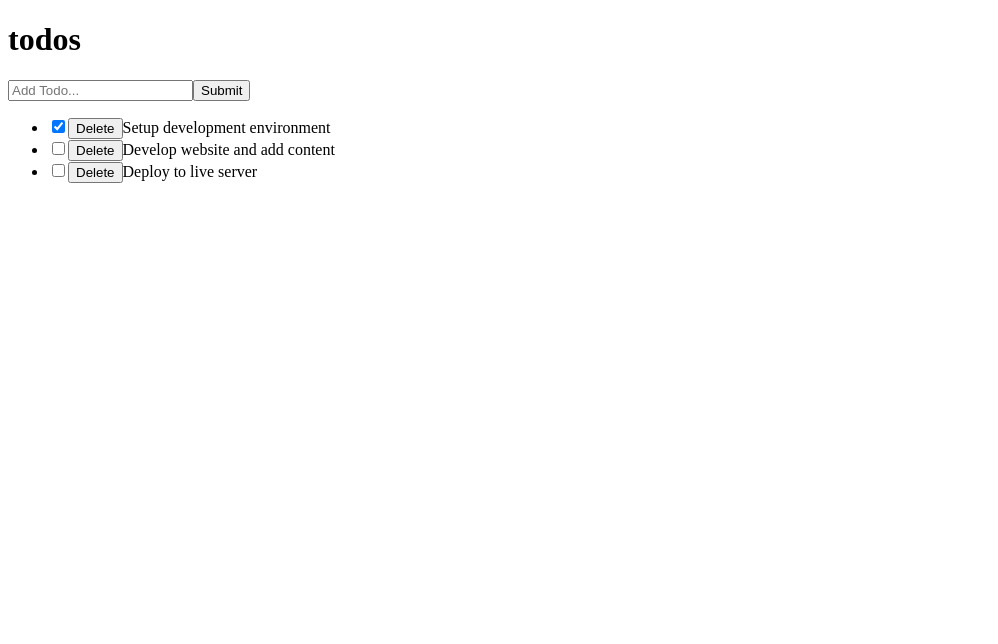
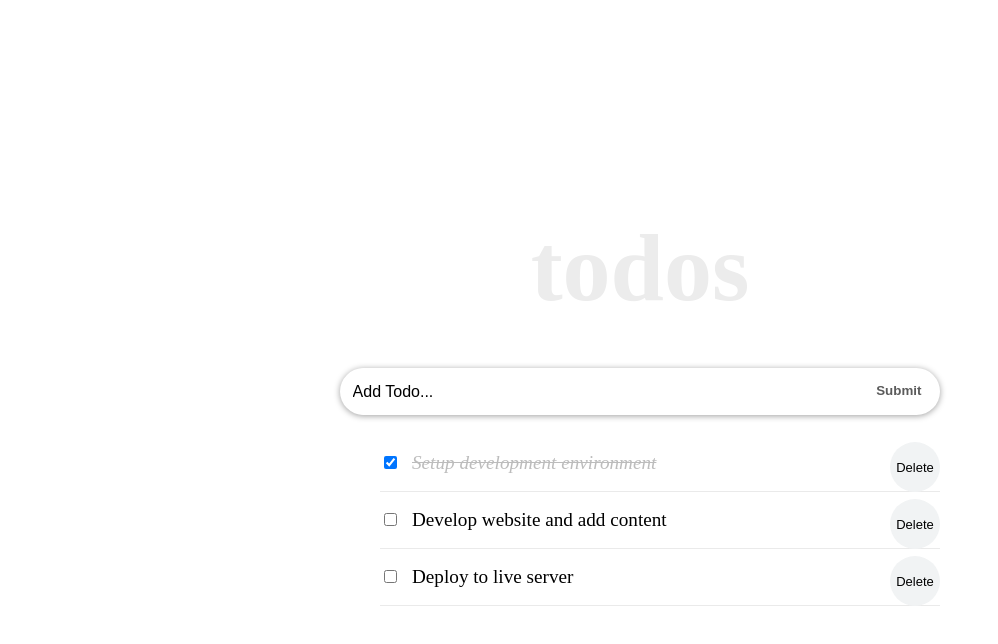
Before and after one commit to ahzia/react-todo, a React (Create React App) app: page / in a window 1280 px wide. Shown: the top 644 px of the page, without its empty margins (0-998 px from the left). Built offline with nearby package versions, Linux system fonts and the light colour scheme.

Commit message:
Styling components

```diff
--- a/src/App.css
+++ b/src/App.css
@@ -1,38 +1,51 @@
-.App {
-  text-align: center;
+.container {
+  display: flex;
+  flex-direction: column;
+  justify-content: center;
+  align-items: center;
+  max-width: 600px;
+  margin: 0 auto;
 }
 
-.App-logo {
-  height: 40vmin;
-  pointer-events: none;
+.inner {
+  width: 100%;
+  padding: 8rem 10px 4rem;
 }
 
-@media (prefers-reduced-motion: no-preference) {
-  .App-logo {
-    animation: App-logo-spin infinite 20s linear;
-  }
+.form-container {
+  width: 100%;
+  margin-bottom: 20px;
+  display: flex;
+  border-radius: calc(0.5 * 100px);
+  box-shadow: 0 1px 6px 0 rgba(0, 0, 0, 0.38);
+  justify-content: space-evenly;
 }
 
-.App-header {
-  background-color: #282c34;
-  min-height: 100vh;
-  display: flex;
-  flex-direction: column;
-  align-items: center;
-  justify-content: center;
-  font-size: calc(10px + 2vmin);
-  color: white;
+.input-text {
+  font-size: 1rem;
+  font-weight: 400;
+  width: 85%;
+  padding-right: 5px;
+  padding-left: 10px;
+  border-radius: calc(0.5 * 100px);
 }
 
-.App-link {
-  color: #61dafb;
+.input-text::placeholder {
+  color: #000;
 }
 
-@keyframes App-logo-spin {
-  from {
-    transform: rotate(0deg);
-  }
-  to {
-    transform: rotate(360deg);
-  }
+.input-submit {
+  background: transparent;
+  color: #5b5b5b;
+  text-transform: capitalize;
+  cursor: pointer;
+  font-weight: 600;
+  margin-right: 10px;
 }
+
+.input-text,
+.input-submit {
+  height: 45px;
+  outline: none;
+  border: none;
+}
--- a/src/components/Header.js
+++ b/src/components/Header.js
@@ -1,9 +1,26 @@
 import React from "react"
 
 const Header = () => {
+  const headerStyle = {
+    padding: "20px 0",
+    lineHeight: "1.5em",
+  }
+
   return (
-    <header>
-      <h1>todos</h1>
+    <header style={headerStyle}>
+      <h1
+        style={{
+          fontSize: "6rem",
+          fontWeight: "600",
+          marginBottom: "2rem",
+          lineHeight: "1em",
+          color: "#ececec",
+          textTransform: "lowercase",
+          textAlign: "center",
+        }}
+      >
+        todos
+      </h1>
     </header>
   )
 }
--- a/src/components/InputTodo.js
+++ b/src/components/InputTodo.js
@@ -22,9 +22,16 @@
   };
   render() {
     return (
-      <form onSubmit={this.handleSubmit}>
-        <input type="text" placeholder="Add Todo..." name="title" value={this.state.title} onChange={this.onChange} />
-        <button>Submit</button>
+      <form onSubmit={this.handleSubmit} className="form-container">
+        <input
+          type="text"
+          className="input-text"
+          placeholder="Add Todo..."
+          name="title"
+          value={this.state.title}
+          onChange={this.onChange}
+        />
+        <button className="input-submit">Submit</button>
       </form>
     )
   }
--- a/src/components/TodoContainer.js
+++ b/src/components/TodoContainer.js
@@ -61,11 +61,17 @@
 
   render() {
     return (
-      <div>
-      <Header />
-      <InputTodo addTodoProps={this.addTodoItem} />
-      <TodosList todos={this.state.todos} handleChangeProps={this.handleChange} deleteTodoProps={this.delTodo} />
-    </div>
+      <div className="container">
+        <div className="inner">
+          <Header />
+          <InputTodo addTodoProps={this.addTodoItem} />
+          <TodosList
+            todos={this.state.todos}
+            handleChangeProps={this.handleChange}
+            deleteTodoProps={this.delTodo}
+          />
+        </div>
+      </div>
     )
   }
 }
--- a/src/components/TodoItem.js
+++ b/src/components/TodoItem.js
@@ -1,17 +1,31 @@
 import React from "react"
+import styles from "./TodoItem.module.css";
 
 class TodoItem extends React.Component {
   render() {
+    const completedStyle = {
+      fontStyle: "italic",
+      color: "#595959",
+      opacity: 0.4,
+      textDecoration: "line-through",
+    }
+    const { completed, id, title } = this.props.todo;
     return (
-    <li>
-      <input
-        type="checkbox"
-        checked={this.props.todo.completed}
-        onChange={() => this.props.handleChangeProps(this.props.todo.id)}
+      <li className={styles.item}>
+        <input
+          type="checkbox"
+          className={styles.checkbox}
+          checked={completed}
+          onChange={() => this.props.handleChangeProps(id)}
         />
-        <button onClick={() => this.props.deleteTodoProps(this.props.todo.id)}>Delete</button>
-        {this.props.todo.title}
-    </li>)
+        <button onClick={() => this.props.deleteTodoProps(id)}>
+          Delete
+        </button>
+        <span style={completed ? completedStyle : null}>
+          {title}
+        </span>
+      </li>
+    )
   }
 }
 
--- /dev/null
+++ b/src/components/TodoItem.module.css
@@ -0,0 +1,23 @@
+.item {
+  font-size: 1.2rem;
+  list-style-type: none;
+  padding: 17px 0px;
+  border-bottom: 1px solid #eaeaea;
+}
+
+.checkbox {
+  margin-right: 15px;
+}
+
+.item button {
+  font-size: 13px;
+  background: #f1f3f4;
+  border: none;
+  cursor: pointer;
+  float: right;
+  outline: none;
+  border-radius: 100px;
+  height: 50px;
+  width: 50px;
+  margin: -10px 0 0 10px;
+}
--- a/src/index.js
+++ b/src/index.js
@@ -2,6 +2,10 @@
 import ReactDOM from "react-dom"
 //component file
 import TodoContainer from "./components/TodoContainer"
+
+//stylesheet
+import "./App.css";
+
 ReactDOM.render(
   <React.StrictMode>
     <TodoContainer />
```
